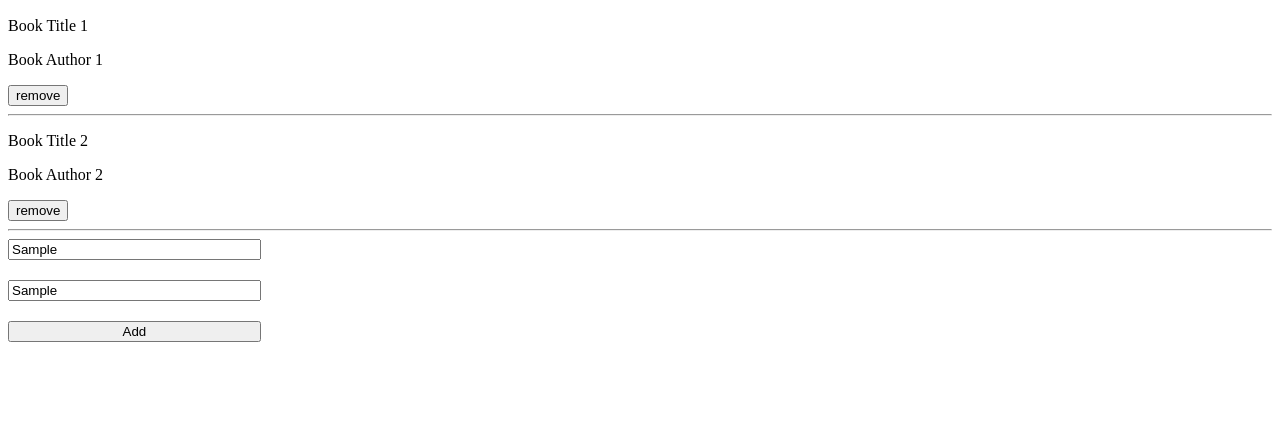
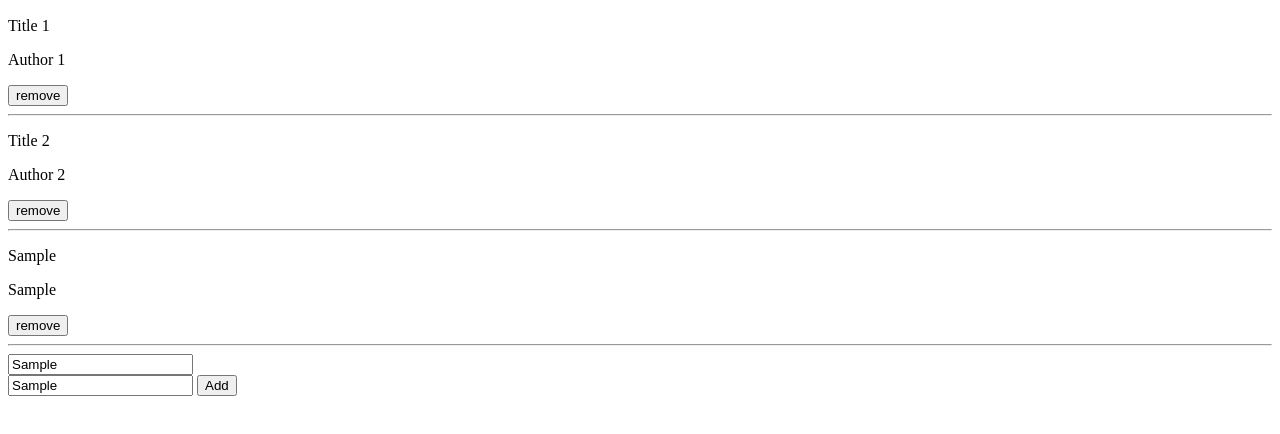
Before and after one commit to muskan2532150/Awesome_books, a plain HTML site: page index.html in a window 1280 px wide. Both pictures are taken after typing "Sample", "Sample" into the empty fields and a click on the button "Add". Shown: the part 50-484 px from the top of the page. Drawn offline with Linux system fonts and the light colour scheme.

Commit message:
JS and HTML add to UI list
Co-authored-by: muskan2532150 <muskan2532150@users.noreply.github.com>

```diff
--- a/index.html
+++ b/index.html
@@ -1,42 +1,34 @@
 <!DOCTYPE html>
 <html lang="en">
   <head>
-    <meta charset="UTF-8">
-    <meta http-equiv="X-UA-Compatible" content="IE=edge">
-    <meta name="viewport" content="width=device-width, initial-scale=1.0">
-    <link rel="stylesheet" href="style.css">
+    <meta charset="UTF-8" />
+    <meta http-equiv="X-UA-Compatible" content="IE=edge" />
+    <meta name="viewport" content="width=device-width, initial-scale=1.0" />
+    <link rel="stylesheet" href="style.css" />
+    <script src="./script.js" defer></script>
     <title>Awesome books</title>
   </head>
   <body>
     <section class="display-book">
       <h1>Awesome Books</h1>
-        <p class ="book-title"> Book Title 1</p>
-        <p class="book-author"> Book Author 1</p>
-        <button class="remove-btn">remove</button>
-        <hr>
-        <p class ="book-title"> Book Title 2</p>
-        <p class="book-author"> Book Author 2</p>
-        <button class="remove-btn">remove</button>
-        <hr>
-
+      <div class="book-display-container"></div>
     </section>
 
     <section class="add-book">
-   <input type="text" id="Title" placeholder="Title" required>
-   <input type="text" id="Author" placeholder="Author" required>
-   <button>Add</button>
+      <form class="book-form">
+        <input type="text" id="Title" placeholder="Title" required />
+        <input type="text" id="Author" placeholder="Author" required />
+        <button class="add-btn" type="submit">Add</button>
+      </form>
     </section>
   </body>
 </html>
-
 
 <!--  Html Display section - add to book section
  javascript
     - object - DOM Manipulation
     - Add buttom event listener
     - remove buttom event listener -->
-
-
 
 <!-- Display
     -javascipt dyambically
--- a/script.js
+++ b/script.js
@@ -1,18 +1,53 @@
-let books = {
-    Title: String,
-    Author : String
-};
+const addTitle = document.getElementById("Title")
+const addAuthor = document.getElementById("Author")
+class books {
+  constructor(title, author){
+    this.title = title;
+    this.author = author;
+  }
+}
 
-const BookDetails = [];
+class displayBooks {
+  static display() {
+    const storedBooks = [
+      {
+        title: 'Title 1',
+        author: 'Author 1'
+      },
+      {
+        title: 'Title 2',
+        author: 'Author 2'
+      }
+    ];
+    const books = storedBooks;
+    books.forEach(book => displayBooks.addBook(book))
+  }
 
-const Add = document.getElementById('Add');
-const Title = document.getElementById('Title');
-const Author = document.getElementById('Author');
+  static addBook(book){
+    const displayContainer = document.querySelector(".book-display-container")
+    displayContainer.innerHTML += `
+      <p class="book-title">${book.title}</p>
+      <p class="book-author">${book.author}</p>
+      <button class="remove-btn">remove</button>
+      <hr>
+    `
+  }
 
-Add.onclick = function () {
-books.Title = Title.value;
-books.Author = Author.value;
-BookDetails.push(books);
-console.log(BookDetails);
-localStorage.setItem('Book Details',JSON.stringify(BookDetails));
+
 }
+
+const addBook = document.querySelector('.book-form')
+addBook.addEventListener('submit', (e) =>{
+  e.preventDefault();
+  //creat a new objet and add to it
+  const title = addTitle.value;
+  const author = addAuthor.value;
+
+  const book = new books(title, author);
+
+  //add book to List
+  displayBooks.addBook(book)
+})
+
+//Load books
+document.addEventListener('DOMContentLoaded', displayBooks.display)
```
Lines whose indentation alone changed are shown as unchanged.
